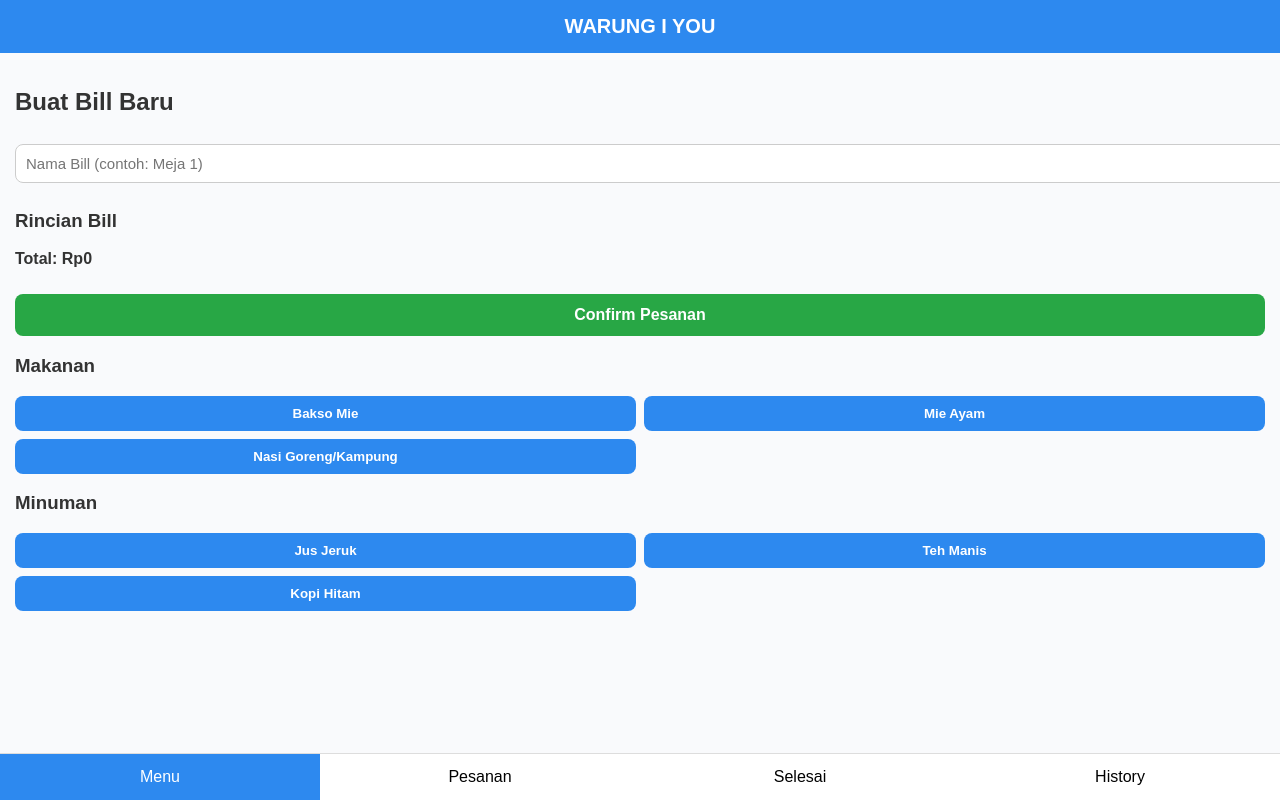
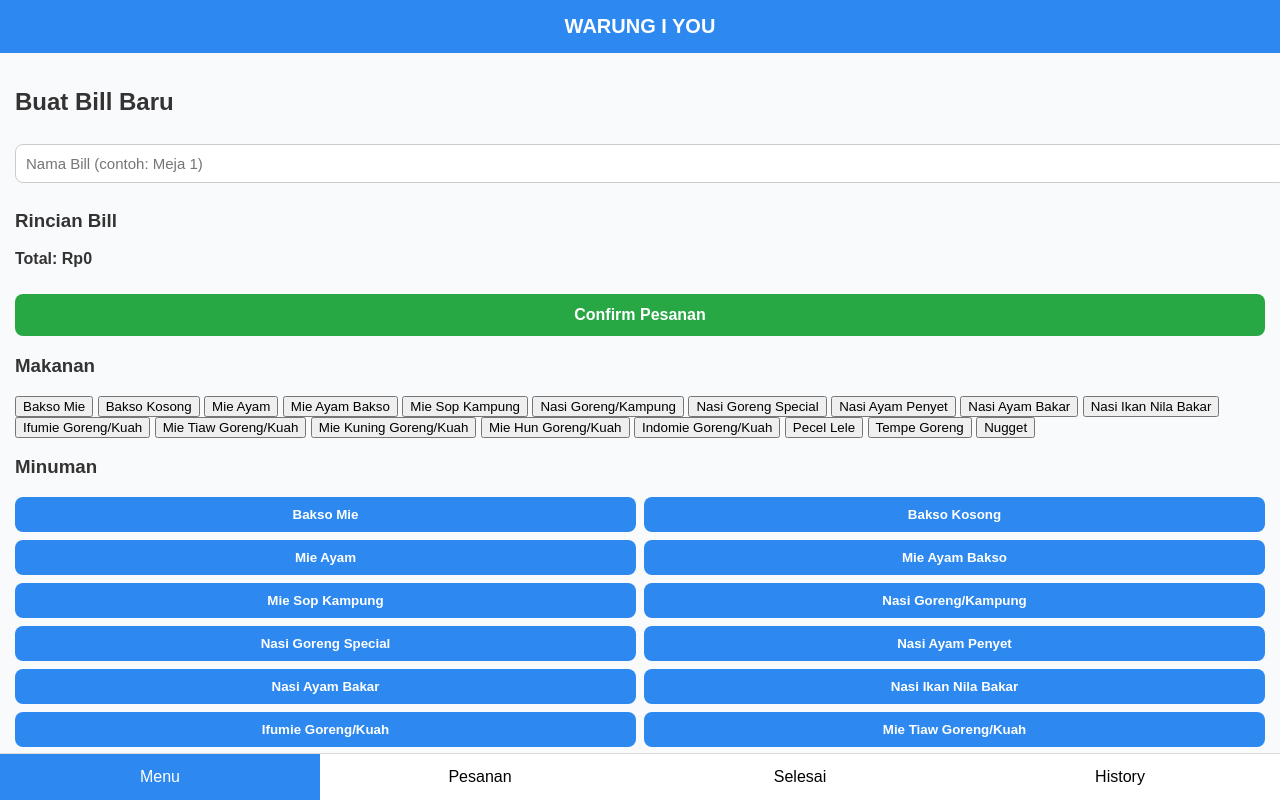
Before and after one commit to Bardenss/Waroeng-i-you, a plain HTML site: page index.html in a window 1280 px wide. Drawn offline with nearby package versions, Linux system fonts and the light colour scheme.

Commit message:
Update index.html

```diff
--- a/index.html
+++ b/index.html
@@ -74,19 +74,48 @@
 
       <div class="menu-section">
         <h3>Makanan</h3>
-        <div class="menu-buttons" id="foodButtons">
-          <button onclick="showAddon('Bakso Mie',10000)">Bakso Mie</button>
-          <button onclick="showAddon('Mie Ayam',10000)">Mie Ayam</button>
-          <button onclick="showAddon('Nasi Goreng/Kampung',13000)">Nasi Goreng/Kampung</button>
+    <button onclick="showAddon('Bakso Mie',10000)">Bakso Mie</button>
+    <button onclick="showAddon('Bakso Kosong',8000)">Bakso Kosong</button>
+    <button onclick="showAddon('Mie Ayam',10000)">Mie Ayam</button>
+    <button onclick="showAddon('Mie Ayam Bakso',13000)">Mie Ayam Bakso</button>
+    <button onclick="showAddon('Mie Sop Kampung',8000)">Mie Sop Kampung</button>
+    <button onclick="showAddon('Nasi Goreng/Kampung',13000)">Nasi Goreng/Kampung</button>
+    <button onclick="showAddon('Nasi Goreng Special',20000)">Nasi Goreng Special</button>
+    <button onclick="showAddon('Nasi Ayam Penyet',15000)">Nasi Ayam Penyet</button>
+    <button onclick="showAddon('Nasi Ayam Bakar',15000)">Nasi Ayam Bakar</button>
+    <button onclick="showAddon('Nasi Ikan Nila Bakar',23000)">Nasi Ikan Nila Bakar</button>
+    <button onclick="showAddon('Ifumie Goreng/Kuah',12000)">Ifumie Goreng/Kuah</button>
+    <button onclick="showAddon('Mie Tiaw Goreng/Kuah',12000)">Mie Tiaw Goreng/Kuah</button>
+    <button onclick="showAddon('Mie Kuning Goreng/Kuah',12000)">Mie Kuning Goreng/Kuah</button>
+    <button onclick="showAddon('Mie Hun Goreng/Kuah',12000)">Mie Hun Goreng/Kuah</button>
+    <button onclick="showAddon('Indomie Goreng/Kuah',12000)">Indomie Goreng/Kuah</button>
+    <button onclick="showAddon('Pecel Lele',15000)">Pecel Lele</button>
+    <button onclick="showAddon('Tempe Goreng',10000)">Tempe Goreng</button>
+    <button onclick="showAddon('Nugget',10000)">Nugget</button>
         </div>
       </div>
 
       <div class="menu-section">
         <h3>Minuman</h3>
         <div class="menu-buttons" id="drinkButtons">
-          <button onclick="showDrink('Jus Jeruk',10000)">Jus Jeruk</button>
-          <button onclick="showDrink('Teh Manis',4000)">Teh Manis</button>
-          <button onclick="showDrink('Kopi Hitam',5000)">Kopi Hitam</button>
+         <button onclick="showAddon('Bakso Mie',10000)">Bakso Mie</button>
+    <button onclick="showAddon('Bakso Kosong',8000)">Bakso Kosong</button>
+    <button onclick="showAddon('Mie Ayam',10000)">Mie Ayam</button>
+    <button onclick="showAddon('Mie Ayam Bakso',13000)">Mie Ayam Bakso</button>
+    <button onclick="showAddon('Mie Sop Kampung',8000)">Mie Sop Kampung</button>
+    <button onclick="showAddon('Nasi Goreng/Kampung',13000)">Nasi Goreng/Kampung</button>
+    <button onclick="showAddon('Nasi Goreng Special',20000)">Nasi Goreng Special</button>
+    <button onclick="showAddon('Nasi Ayam Penyet',15000)">Nasi Ayam Penyet</button>
+    <button onclick="showAddon('Nasi Ayam Bakar',15000)">Nasi Ayam Bakar</button>
+    <button onclick="showAddon('Nasi Ikan Nila Bakar',23000)">Nasi Ikan Nila Bakar</button>
+    <button onclick="showAddon('Ifumie Goreng/Kuah',12000)">Ifumie Goreng/Kuah</button>
+    <button onclick="showAddon('Mie Tiaw Goreng/Kuah',12000)">Mie Tiaw Goreng/Kuah</button>
+    <button onclick="showAddon('Mie Kuning Goreng/Kuah',12000)">Mie Kuning Goreng/Kuah</button>
+    <button onclick="showAddon('Mie Hun Goreng/Kuah',12000)">Mie Hun Goreng/Kuah</button>
+    <button onclick="showAddon('Indomie Goreng/Kuah',12000)">Indomie Goreng/Kuah</button>
+    <button onclick="showAddon('Pecel Lele',15000)">Pecel Lele</button>
+    <button onclick="showAddon('Tempe Goreng',10000)">Tempe Goreng</button>
+    <button onclick="showAddon('Nugget',10000)">Nugget</button>
         </div>
       </div>
     </div>
```
